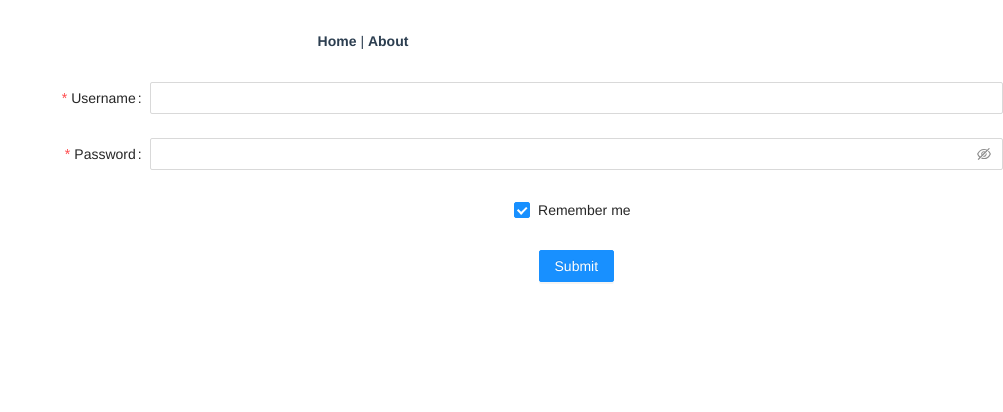
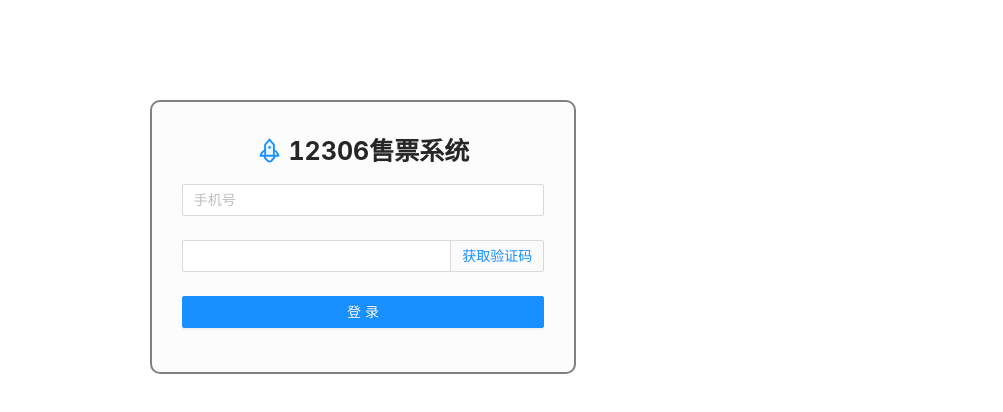
Before and after one commit to jianbing0008/distributed-train-ticketing, a JavaScript app in the folder web/: page /login in a window 1280 px wide. Shown: the top 412 px of the page, without its empty margins (277-1280 px from the left). Built offline with nearby package versions, Linux system fonts and the light colour scheme.

Commit message:
5.6 修改login页面,登录注册二合一,后端接口未对接

```diff
--- a/web/src/App.vue
+++ b/web/src/App.vue
@@ -1,30 +1,3 @@
 <template>
-  <nav>
-    <router-link to="/">Home</router-link> |
-    <router-link to="/about">About</router-link>
-  </nav>
   <router-view/>
 </template>
-
-<style>
-#app {
-  font-family: Avenir, Helvetica, Arial, sans-serif;
-  -webkit-font-smoothing: antialiased;
-  -moz-osx-font-smoothing: grayscale;
-  text-align: center;
-  color: #2c3e50;
-}
-
-nav {
-  padding: 30px;
-}
-
-nav a {
-  font-weight: bold;
-  color: #2c3e50;
-}
-
-nav a.router-link-exact-active {
-  color: #42b983;
-}
-</style>
--- a/web/src/views/login.vue
+++ b/web/src/views/login.vue
@@ -1,63 +1,75 @@
 <template>
+  <a-row class="login">
+    <a-col :span="8" :offset="8" class="login-main">
+      <h1 style="text-align: center"><rocket-two-tone />&nbsp;12306售票系统</h1>
       <a-form
-      :model="formState"
+          :model="loginForm"
           name="basic"
-      :label-col="{ span: 8 }"
-      :wrapper-col="{ span: 16 }"
           autocomplete="off"
-      @finish="onFinish"
-      @finishFailed="onFinishFailed"
       >
         <a-form-item
-        label="Username"
-        name="username"
-        :rules="[{ required: true, message: 'Please input your username!' }]"
+            label=""
+            name="mobile"
+            :rules="[{ required: true, message: '请输入手机号!' }]"
         >
-      <a-input v-model:value="formState.username" />
+          <a-input v-model:value="loginForm.mobile" placeholder="手机号"/>
         </a-form-item>
 
         <a-form-item
-        label="Password"
-        name="password"
-        :rules="[{ required: true, message: 'Please input your password!' }]"
+            label=""
+            name="code"
+            :rules="[{ required: true, message: '请输入验证码!' }]"
         >
-      <a-input-password v-model:value="formState.password" />
+          <a-input v-model:value="loginForm.code">
+            <template #addonAfter>
+              <a @click="1">获取验证码</a>
+            </template>
+          </a-input>
+          <!--<a-input v-model:value="loginForm.code" placeholder="验证码"/>-->
         </a-form-item>
 
-    <a-form-item name="remember" :wrapper-col="{ offset: 8, span: 16 }">
-      <a-checkbox v-model:checked="formState.remember">Remember me</a-checkbox>
+        <a-form-item>
+          <a-button type="primary" block @click="login">登录</a-button>
         </a-form-item>
 
-    <a-form-item :wrapper-col="{ offset: 8, span: 16 }">
-      <a-button type="primary" html-type="submit">Submit</a-button>
-    </a-form-item>
       </a-form>
+    </a-col>
+  </a-row>
 </template>
 
 <script>
 import { defineComponent, reactive } from 'vue';
+//import { useRouter } from 'vue-router'
+
 export default defineComponent({
+  name: "login-view",
   setup() {
-    const formState = reactive({
-      username: '',
-      password: '',
-      remember: true,
+    //const router = useRouter();
+
+    const loginForm = reactive({
+      mobile: '',
+      code: '',
     });
-    const onFinish = values => {
-      console.log('Success:', values);
-    };
-    const onFinishFailed = errorInfo => {
-      console.log('Failed:', errorInfo);
-    };
+
+
     return {
-      formState,
-      onFinish,
-      onFinishFailed,
+      loginForm,
     };
   },
 });
 </script>
 
 <style>
+.login-main h1 {
+  font-size: 25px;
+  font-weight: bold;
+}
 
+.login-main {
+  margin-top: 100px;
+  padding: 30px 30px 20px;
+  border: 2px solid grey;
+  border-radius: 10px;
+  background-color: #fcfcfc;
+}
 </style>
```
Lines whose indentation alone changed are shown as unchanged.
